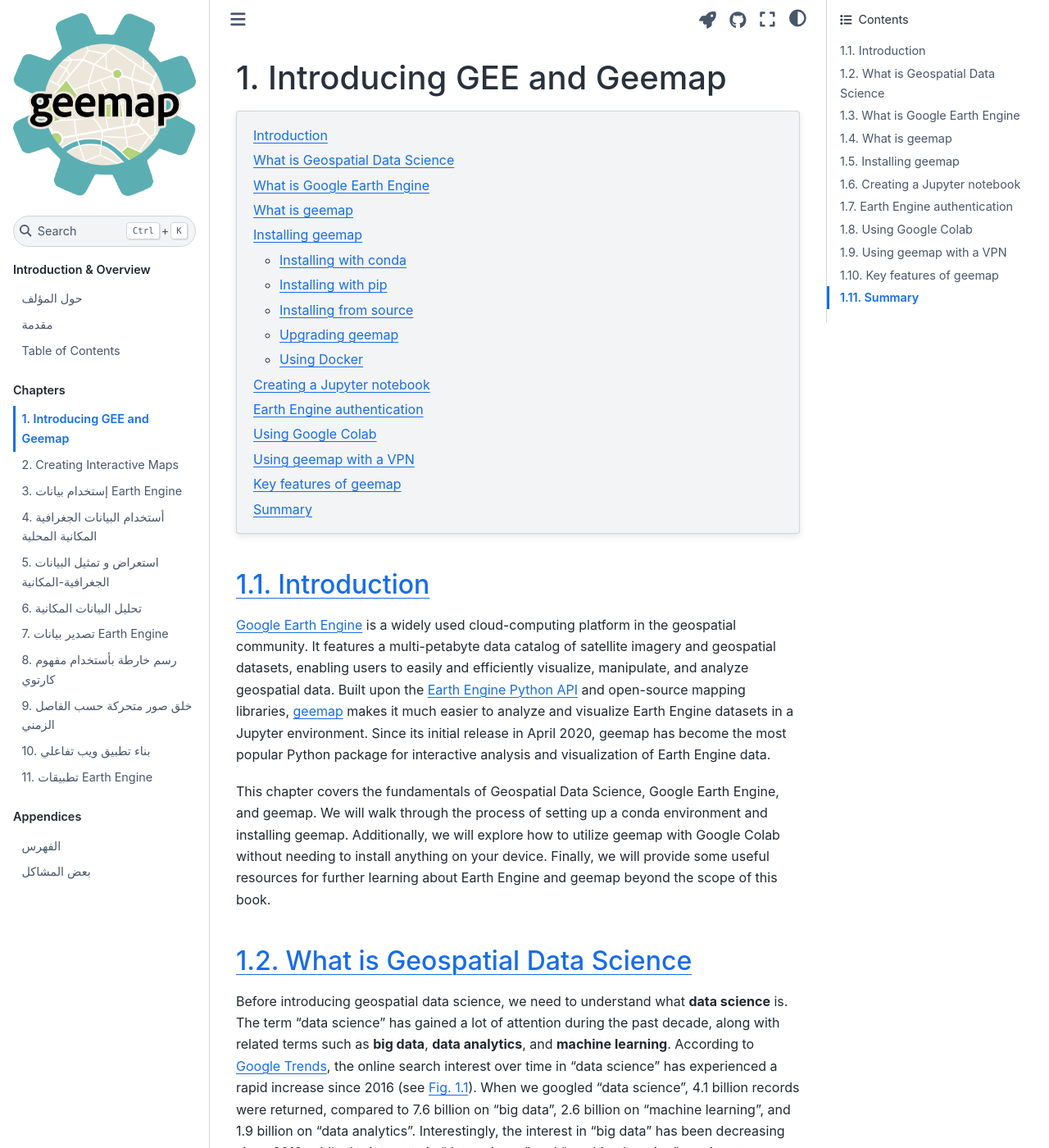
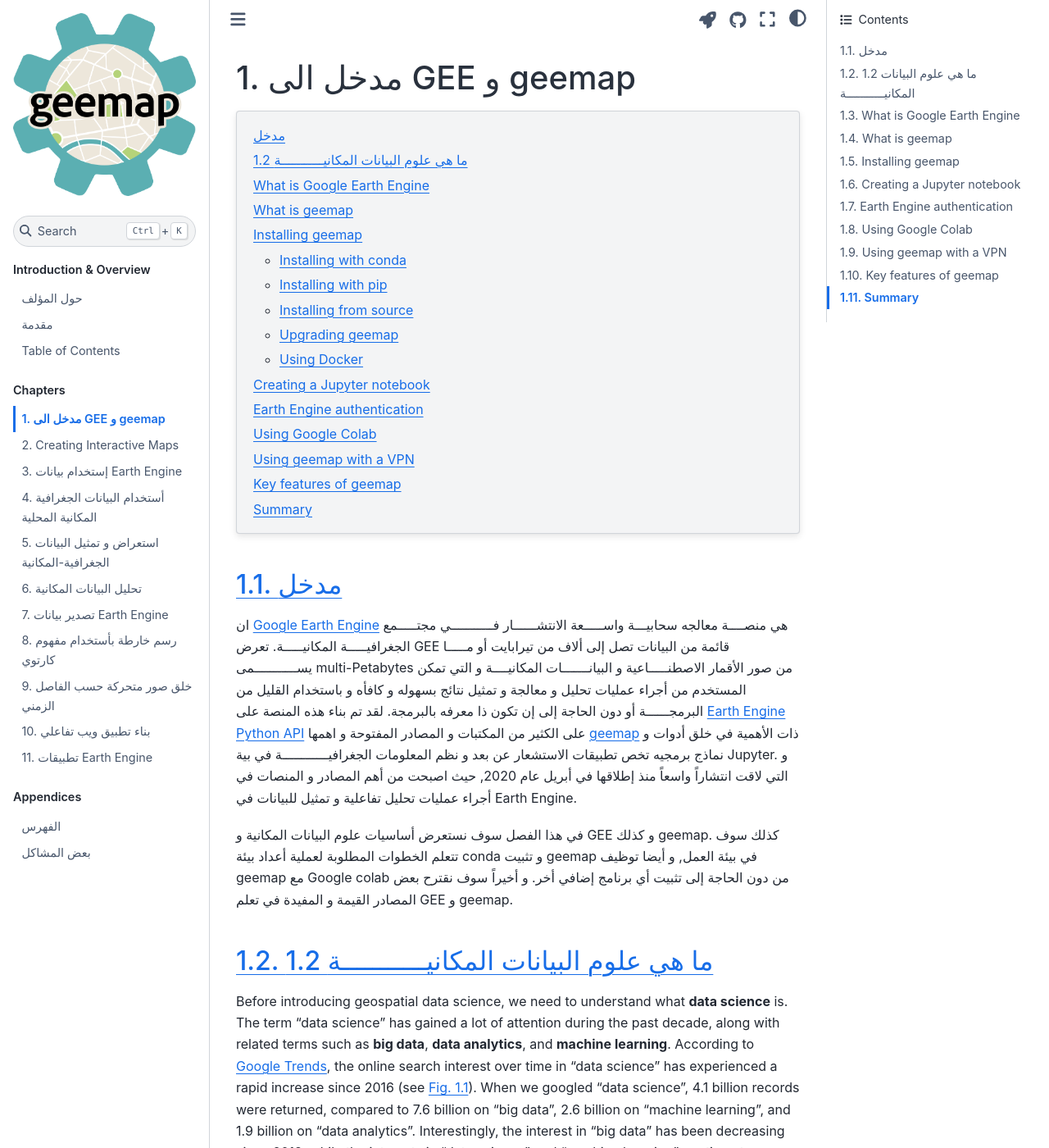
Before and after one commit to giswqs/geebook-arabic, a Jupyter Book: the page built from chapters/01_introduction.md, in a window 1280 px wide and 1400 px high. Shown: the whole window at 82% size. Built offline with Jupyter Book 1.0.4 settings and Sphinx 7.4.7 and the Sphinx Book theme 1.1.4, drawn with Linux system fonts in a browser that asks for light colours; cross-references to code outside the pages are shown as plain code.

Commit message:
Update 01_introduction.md

````diff
--- a/chapters/01_introduction.md
+++ b/chapters/01_introduction.md
@@ -13,7 +13,7 @@ kernelspec:
 
 (chapter01)=
 
-# Introducing GEE and Geemap
+# مدخل الى GEE و geemap
 
 ```{contents}
 :local:
@@ -22,13 +22,13 @@ kernelspec:
 
 +++
 
-## Introduction
+## مدخل
+ان [Google Earth Engine](https://earthengine.google.com) هي منصــــة معالجه سحابيـــة واســـــعة الانتشــــــار فـــــــــــي مجتـــــمع  الجغرافيـــــة   المكانيـــــة. تعرض GEE  قائمة من البيانات تصل إلى ألاف  من تيرابايت أو مـــــا يســـــــــــمى  multi-Petabytes من صور الأقمار الاصطنـــــاعية و البيانـــــــات  المكانيــــة و التي تمكن المستخدم من أجراء عمليات تحليل و معالجة و تمثيل نتائج بسهوله و كافأه  و باستخدام   القليل من البرمجــــــة أو دون الحاجة إلى إن تكون ذا معرفه بالبرمجة. لقد تم بناء هذه المنصة على  [Earth Engine Python API](https://developers.google.com/earth-engine/guides/python_install) على الكثير من المكتبات و المصادر المفتوحة و اهمها [geemap](https://geemap.org) ذات الأهمية في خلق أدوات و نماذج برمجيه  تخص  تطبيقات الاستشعار عن بعد و نظم المعلومات الجغرافيــــــــــــة في بية Jupyter. و التي لاقت انتشاراً واسعاً منذ إطلاقها في أبريل عام 2020, حيث اصبحت من أهم المصادر و المنصات في أجراء عمليات تحليل تفاعلية و تمثيل للبيانات في Earth Engine.
 
-[Google Earth Engine](https://earthengine.google.com) is a widely used cloud-computing platform in the geospatial community. It features a multi-petabyte data catalog of satellite imagery and geospatial datasets, enabling users to easily and efficiently visualize, manipulate, and analyze geospatial data. Built upon the [Earth Engine Python API](https://developers.google.com/earth-engine/guides/python_install) and open-source mapping libraries, [geemap](https://geemap.org) makes it much easier to analyze and visualize Earth Engine datasets in a Jupyter environment. Since its initial release in April 2020, geemap has become the most popular Python package for interactive analysis and visualization of Earth Engine data.
+في هذا الفصل سوف نستعرض أساسيات علوم البيانات المكانية و GEE  و كذلك geemap. كذلك سوف تتعلم الخطوات المطلوبة لعملية أعداد بيئة conda  و تثبيت geemap  في بيئة العمل, و أيضا توظيف geemap  مع Google colab من دون الحاجة إلى تثبيت أي برنامج إضافي أخر. و أخيراً سوف نقترح بعض المصادر القيمة و المفيدة في تعلم GEE  و geemap.
 
-This chapter covers the fundamentals of Geospatial Data Science, Google Earth Engine, and geemap. We will walk through the process of setting up a conda environment and installing geemap. Additionally, we will explore how to utilize geemap with Google Colab without needing to install anything on your device. Finally, we will provide some useful resources for further learning about Earth Engine and geemap beyond the scope of this book.
 
-## What is Geospatial Data Science
+## 1.2	ما هي علوم البيانات المكانيـــــــــــة
 
 Before introducing geospatial data science, we need to understand what **data science** is. The term "data science" has gained a lot of attention during the past decade, along with related terms such as **big data**, **data analytics**, and **machine learning**. According to [Google Trends](https://bit.ly/40lfnpW), the online search interest over time in "data science" has experienced a rapid increase since 2016 (see {numref}`ch01_google_trends`). When we googled "data science", 4.1 billion records were returned, compared to 7.6 billion on "big data", 2.6 billion on "machine learning", and 1.9 billion on "data analytics". Interestingly, the interest in "big data" has been decreasing since 2018, while the interests in "data science" and "machine learning" continue to increase.
 
````
